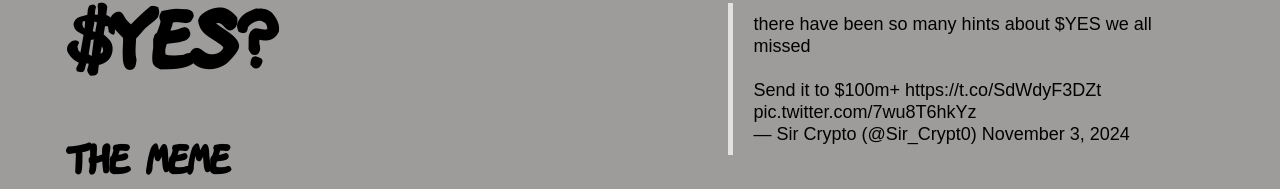
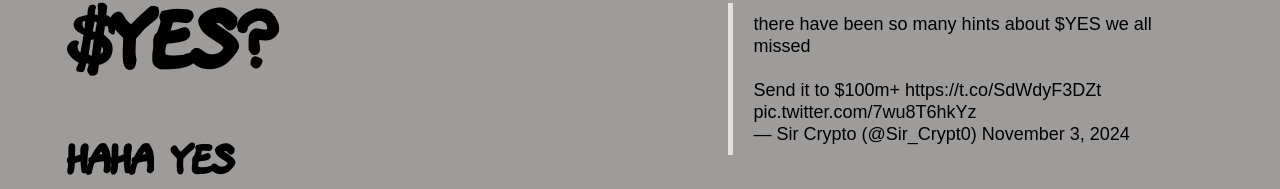
Before and after one commit to jakia12/shrub, a plain HTML site: page index.html in a window 1280 px wide. Shown: the part 1209-1398 px from the top of the page. Drawn offline with nearby package versions, Linux system fonts and the light colour scheme; some packages are replaced by stand-ins of ours; a script that the page names is missing; a web font is replaced by a local one.

Commit message:
Update index.html

```diff
--- a/index.html
+++ b/index.html
@@ -539,7 +539,7 @@
                 >
                   <h3 class="h3">$YES?</h3>
                   <div class="box-text-max-w80">
-                    <div class="text-40">The MEME</div>
+                    <div class="text-40">Haha Yes</div>
                     <p class="text-24 mob-16">
                       Who’s laughing now? Meet $Yes, a one-of-a-kind token featuring Shrub, the Hedgehog—a spiky little shrub with a laugh that can’t be contained! Forget bulls and bears—Shrub knows that the market’s ups and downs are just part of the fun. So why so serious? Join the token that turns every dip into a giggle and every peak into a chuckle. Why so serious when you can say Haha Yes?
 
```
